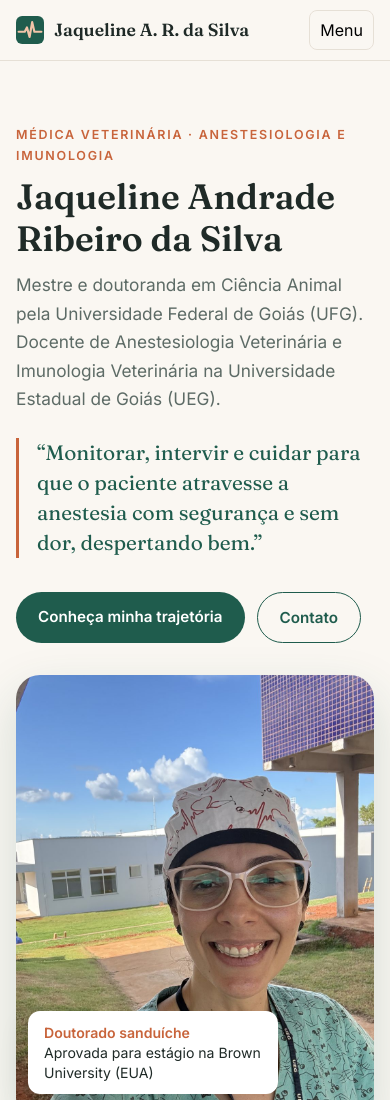
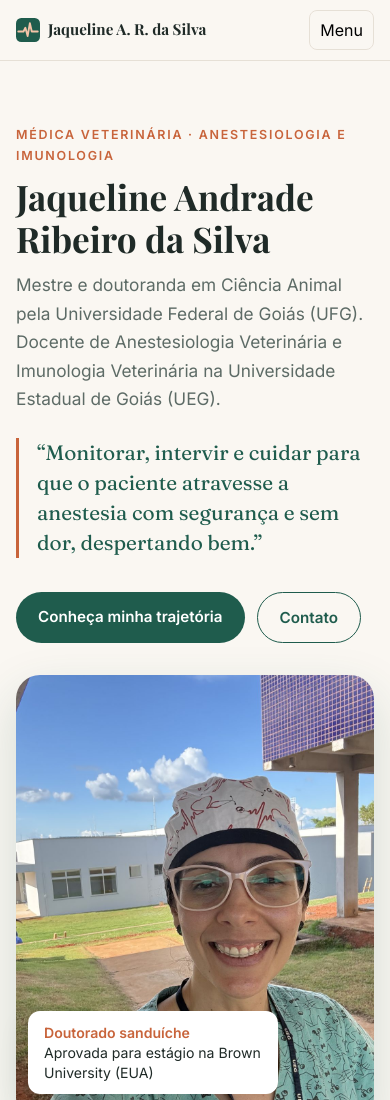
Before and after one commit to jaquelinearsilva/site-pessoal, a plain HTML site: page index.html in a window 390 px wide. Shown: the top 1100 px of the page. Drawn offline with nearby package versions, Linux system fonts and the light colour scheme.

Commit message:
Troca a fonte do nome para Playfair Display
Aplica Playfair Display ao nome no topo e no título principal, mantendo
Fraunces nos demais títulos. Reduz o nome no celular para o botão
Menu continuar visível.

Co-Authored-By: Claude Haiku 5.5 <noreply@anthropic.com>

```diff
--- a/index.html
+++ b/index.html
@@ -12,7 +12,7 @@
 <meta name="theme-color" content="#1f5c4d">
 <link rel="preconnect" href="https://fonts.googleapis.com">
 <link rel="preconnect" href="https://fonts.gstatic.com" crossorigin>
-<link href="https://fonts.googleapis.com/css2?family=Fraunces:opsz,wght@9..144,400;9..144,600&family=Inter:wght@400;500;600&display=swap" rel="stylesheet">
+<link href="https://fonts.googleapis.com/css2?family=Fraunces:opsz,wght@9..144,400;9..144,600&family=Inter:wght@400;500;600&family=Playfair+Display:wght@600;700&display=swap" rel="stylesheet">
 <style>
   :root{
     --bg:#faf7f2; --surface:#ffffff; --ink:#1f2a27; --muted:#5d6b66;
@@ -39,7 +39,7 @@
   /* nav */
   header{position:sticky;top:0;z-index:10;background:rgba(250,247,242,.92);backdrop-filter:blur(8px);border-bottom:1px solid var(--line)}
   nav{display:flex;align-items:center;justify-content:space-between;height:60px;gap:16px}
-  .brand{font-family:Fraunces,serif;font-weight:600;font-size:1.1rem;text-decoration:none;color:var(--ink);white-space:nowrap;display:flex;align-items:center;gap:10px}
+  .brand{font-family:'Playfair Display',Georgia,serif;font-weight:700;font-size:1.1rem;text-decoration:none;color:var(--ink);white-space:nowrap;display:flex;align-items:center;gap:10px}
   .brand img{width:28px;height:28px;flex-shrink:0}
   .links{display:flex;gap:22px;list-style:none;margin:0;padding:0;font-size:.92rem}
   .links a{text-decoration:none;color:var(--muted)}
@@ -49,7 +49,7 @@
   /* hero */
   .hero{padding:64px 0 72px}
   .hero-grid{display:grid;grid-template-columns:1.25fr .9fr;gap:56px;align-items:center}
-  .hero h1{font-size:clamp(2.2rem,5vw,3.5rem);margin-bottom:.3em}
+  .hero h1{font-family:'Playfair Display',Georgia,serif;font-weight:700;font-size:clamp(2.2rem,5vw,3.5rem);margin-bottom:.3em}
   .hero .roles{color:var(--muted);font-size:1.08rem;margin-bottom:1.4em}
   .quote{font-family:Fraunces,serif;font-size:1.3rem;line-height:1.45;border-left:3px solid var(--accent);padding-left:18px;margin:0 0 1.6em;color:var(--green)}
   .btns{display:flex;flex-wrap:wrap;gap:12px}
@@ -154,6 +154,8 @@
   }
   @media (max-width:560px){
     body{font-size:16px}
+    .brand{font-size:.95rem;gap:8px}
+    .brand img{width:24px;height:24px}
     .wrap{padding:0 16px}
     .cards,.stats,.clinks,.photos3{grid-template-columns:1fr}
     .stats{grid-template-columns:1fr 1fr}
```
